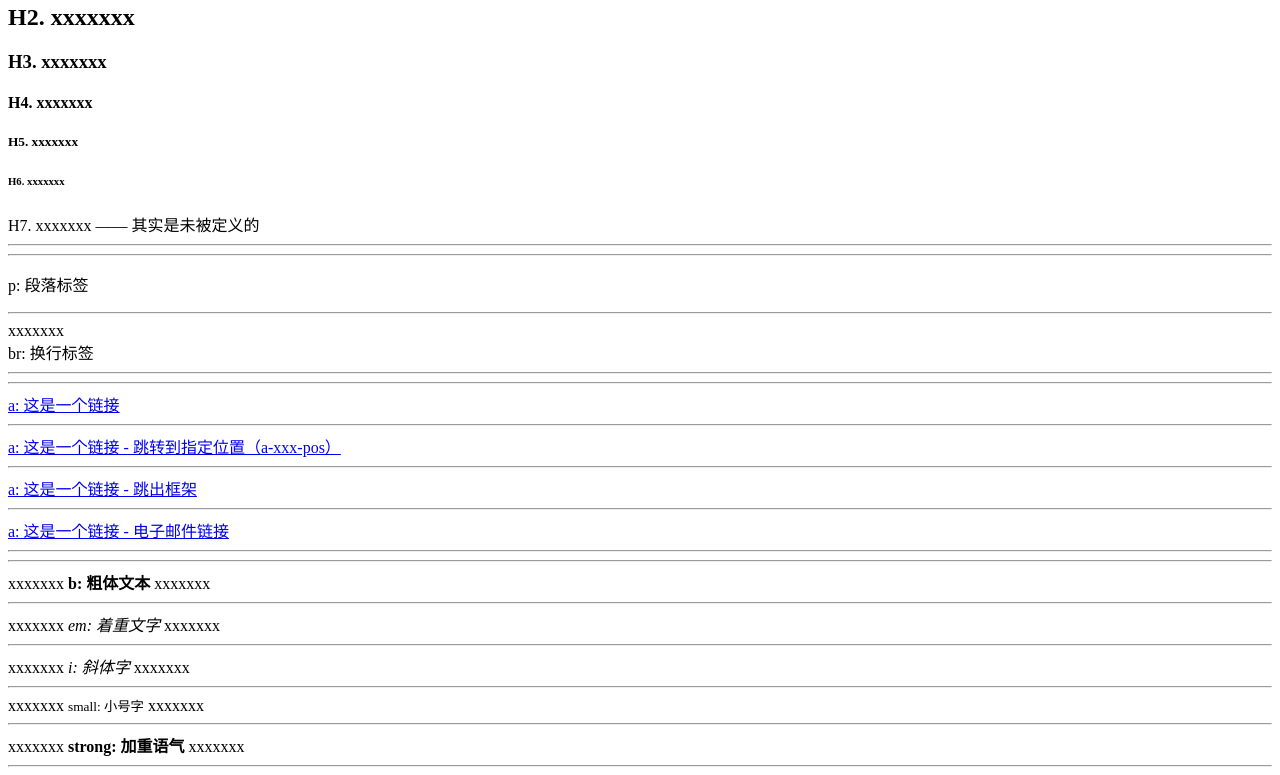
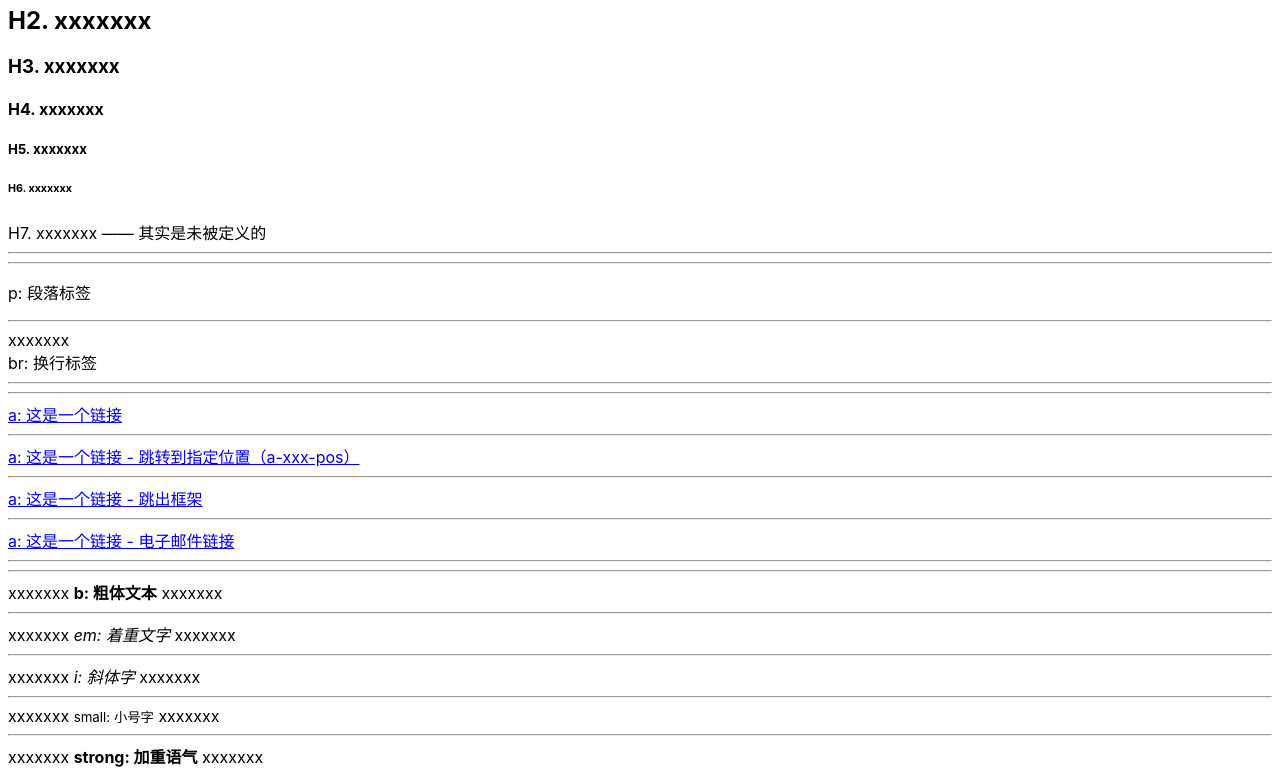
Before and after one commit to AndyM129/andym129.github.io, a plain HTML site: page playground/text.html in a window 1280 px wide. Shown: the part 76-851 px from the top of the page. Drawn offline with Linux system fonts and the light colour scheme.

Commit message:
playground(html): 优化 text 标签示例所用字体

```diff
--- a/playground/text.html
+++ b/playground/text.html
@@ -6,6 +6,11 @@
     <meta http-equiv="X-UA-Compatible" content="IE=edge">
     <meta name="viewport" content="width=device-width, initial-scale=1.0">
     <title>HTML - Text 文本</title>
+    <style>
+        body {
+            font-family: "SF Pro SC", "HanHei SC", "SF Pro Text", "Myriad Set Pro", "SF Pro Icons", "PingFang SC", "Helvetica Neue", "Helvetica", "Arial", sans-serif
+        }
+    </style>
 </head>
 
 <body>
@@ -69,8 +74,8 @@
     <hr /> xxxxxxx <acronym title="World Wide Web">acronym: 首字母缩词，仅对于 IE 5 中的 acronym 元素有效</acronym> xxxxxxx
 
 
-    <hr/>
-    <hr/> 其他特殊符号...
+    <hr />
+    <hr /> 其他特殊符号...
 
 </body>
 
```
